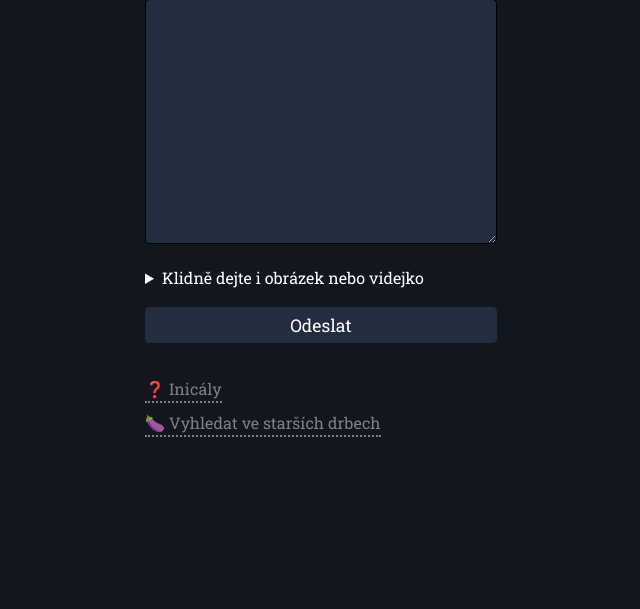
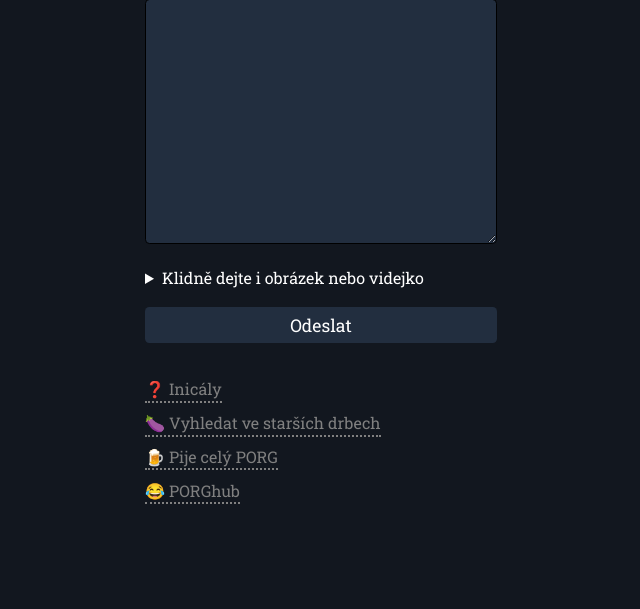
Before and after one commit to porgovskadrbna/drbnatell, a FastAPI app: template templates/home.html in a window 1280 px wide. Shown: the part 229-838 px from the top of the page, without its empty margins (319-959 px from the left). Before the commit the page ends 666 px from the top, so only its background shows below. Run offline with FastAPI, Linux system fonts and the light colour scheme; the template is opened without the code that fills it, so the values that code supplies are empty.

Commit message:
✨ Add links to homepage

```diff
--- a/main.py
+++ b/main.py
@@ -4,7 +4,6 @@ from pilmoji.core import Pilmoji
 dotenv.load_dotenv()
 
 import io
-import json
 import os
 import secrets
 import textwrap
--- a/templates/home.html
+++ b/templates/home.html
@@ -12,5 +12,7 @@
   <div id="links">
     <p><a href="https://kdotoje.porgazeen.cz">❓ Inicály</a></p>
     <p><a href="https://highlights.porgovskadrbna.cz">🍆 Vyhledat ve starších drbech</a></p>
+    <p><a href="https://pijeme.porgovskadrbna.cz">🍺 Pije celý PORG</a></p>
+    <p><a href="https://porghub.cz">😂 PORGhub</a></p>
   </div>
 {% endblock %}
```
